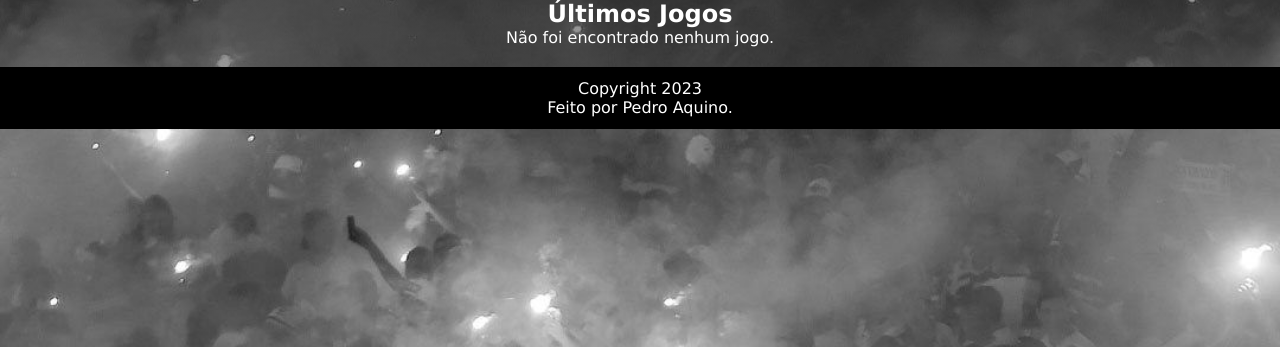
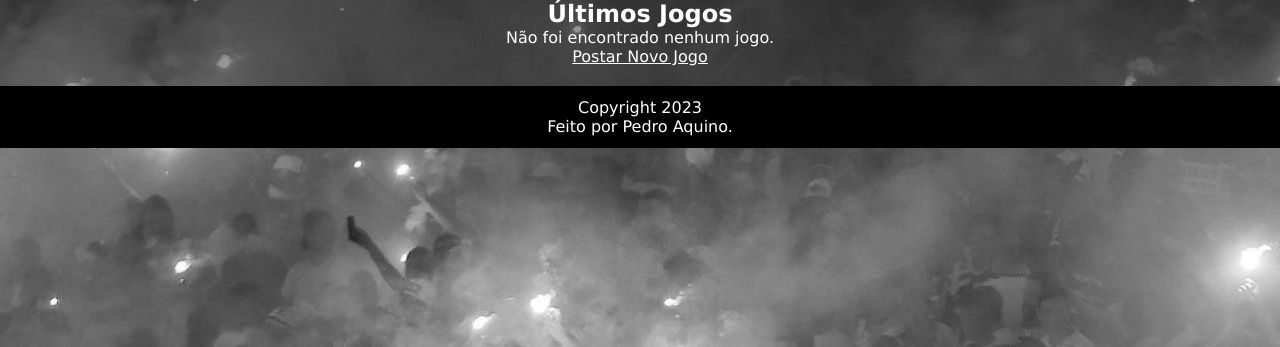
Before and after one commit to pedroaaquino/site-corinthians, a Django app: page /jogos/ in a window 1280 px wide. Shown: the part 98-445 px from the top of the page. Run offline with Django 4.2, Linux system fonts and the light colour scheme; data that the repository does not hold is empty.

Commit message:
ajuste pagina de jogos vazia

```diff
--- a/jogos/templates/jogos/index.html
+++ b/jogos/templates/jogos/index.html
@@ -19,5 +19,8 @@
   </section>
   {% else %}
   <p>Não foi encontrado nenhum jogo.</p>
+  <p>
+    <a href="{% url 'jogos:create' %}">Postar Novo Jogo</a>
+  </p>
 </section>
 {% endif %} {% endblock content %}
```
